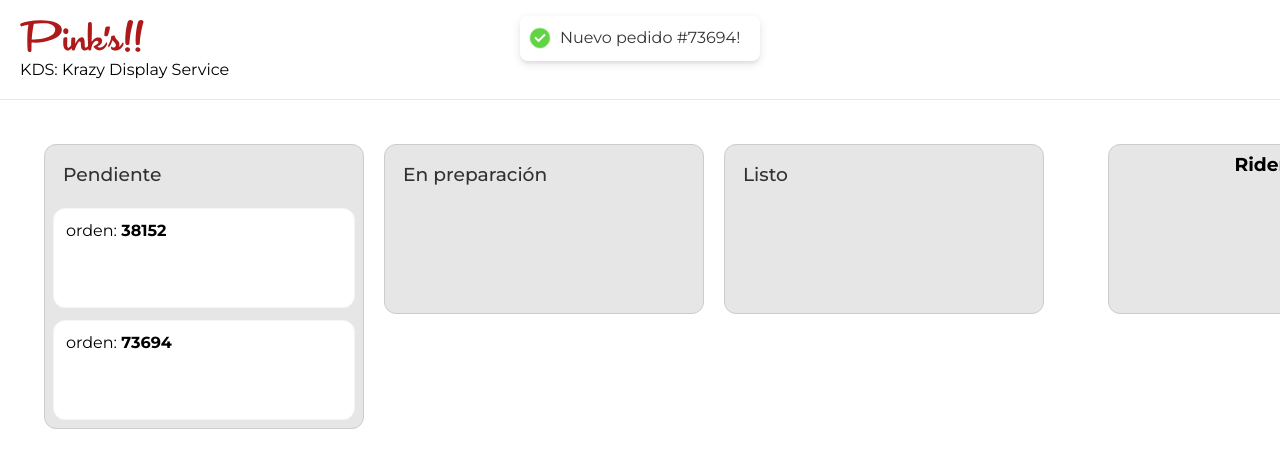
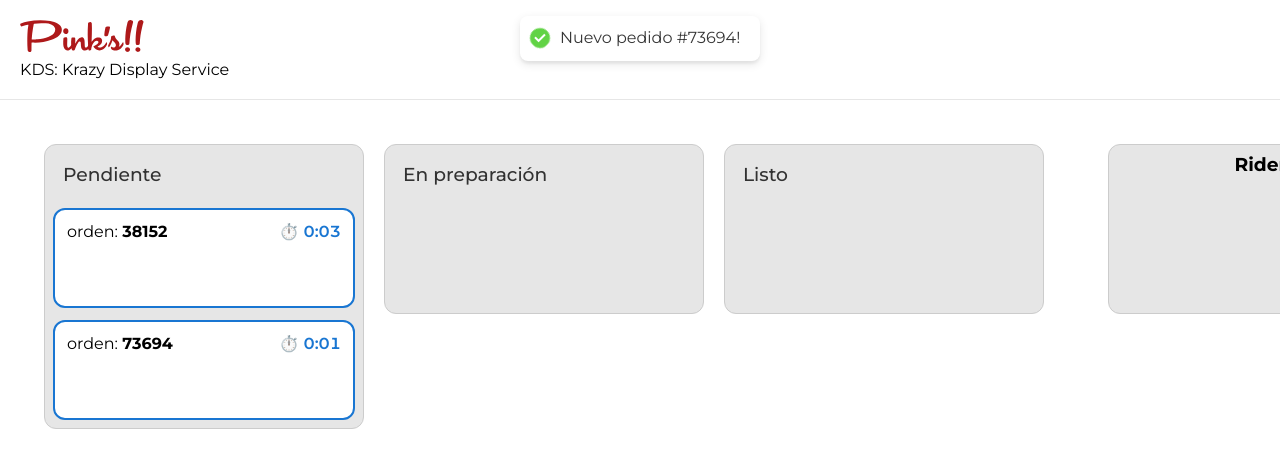
Before and after one commit to pinkshq/pinks-tech-test-kds, a Next.js app: page / in a window 1280 px wide. Shown: the top 468 px of the page. Built offline with nearby package versions, Linux system fonts and the light colour scheme.

Commit message:
feat: show live timer, color-coded border, and warning icon for each order card

```diff
--- a/components/Column/Column.tsx
+++ b/components/Column/Column.tsx
@@ -1,7 +1,7 @@
 import s from "./Column.module.scss";
 import { Order } from "@/dtos/Order.dto";
 import { Droppable, Draggable } from "react-beautiful-dnd";
-import { useState } from "react";
+import { useState, useEffect } from "react";
 import OrderDetailsModal from "../OrderDetailsModal";
 
 export type ColumnProps = {
@@ -10,8 +10,38 @@ export type ColumnProps = {
   droppableId: string;
 };
 
+function getElapsedTime(createdAt: number) {
+  const now = Date.now();
+  const diff = now - createdAt;
+  const min = Math.floor(diff / 60000);
+  const sec = Math.floor((diff % 60000) / 1000);
+  return { min, sec };
+}
+
+function getTimerColorByState(state: string) {
+  if (state === "PENDING") return "#1976d2"; // blue
+  if (state === "IN_PROGRESS") return "#fbc02d"; // yellow
+  if (state === "READY") return "#43a047"; // green
+  if (state === "DELIVERED") return "#888"; // grey
+  return "#222";
+}
+
+function getBorderColorByState(state: string) {
+  if (state === "PENDING") return "#1976d2";
+  if (state === "IN_PROGRESS") return "#fbc02d";
+  if (state === "READY") return "#43a047";
+  if (state === "DELIVERED") return "#888";
+  return "#222";
+}
+
 export default function Column(props: ColumnProps) {
   const [selectedOrder, setSelectedOrder] = useState<Order | null>(null);
+  const [now, setNow] = useState(Date.now());
+
+  useEffect(() => {
+    const interval = setInterval(() => setNow(Date.now()), 1000);
+    return () => clearInterval(interval);
+  }, []);
 
   return (
     <>
@@ -25,7 +55,11 @@ export default function Column(props: ColumnProps) {
             <div className={s["pk-column__title"]}>
               <h3>{props.title}</h3>
             </div>
-            {props.orders.map((order, idx) => (
+            {props.orders.map((order, idx) => {
+              const { min, sec } = getElapsedTime(order.createdAt);
+              const timerColor = getTimerColorByState(order.state);
+              const borderColor = getBorderColorByState(order.state);
+              return (
                 <Draggable key={order.id} draggableId={order.id} index={idx}>
                   {(provided, snapshot) => (
                     <div
@@ -39,12 +73,27 @@ export default function Column(props: ColumnProps) {
                           ? "0 2px 8px rgba(0,0,0,0.15)"
                           : undefined,
                         cursor: "pointer",
+                        border: `2px solid ${borderColor}`,
                       }}
                       onClick={() => setSelectedOrder(order)}
                     >
-                    <div>
+                      <div style={{ display: "flex", justifyContent: "space-between", alignItems: "center" }}>
                         <span>
                           orden: <b>{order.id}</b>
+                        </span>
+                        <span
+                          style={{
+                            marginLeft: 8,
+                            fontWeight: 600,
+                            color: timerColor,
+                            fontVariantNumeric: "tabular-nums",
+                            display: "flex",
+                            alignItems: "center",
+                          }}
+                          title="Tiempo transcurrido"
+                        >
+                          {min >= 15 && <span style={{marginRight: 4}}>⚠️</span>}
+                          ⏱️ {min}:{sec.toString().padStart(2, "0")}
                         </span>
                       </div>
                       <div>
@@ -55,7 +104,8 @@ export default function Column(props: ColumnProps) {
                     </div>
                   )}
                 </Draggable>
-            ))}
+              );
+            })}
             {provided.placeholder}
           </div>
         )}
```
Lines whose indentation alone changed are shown as unchanged.
